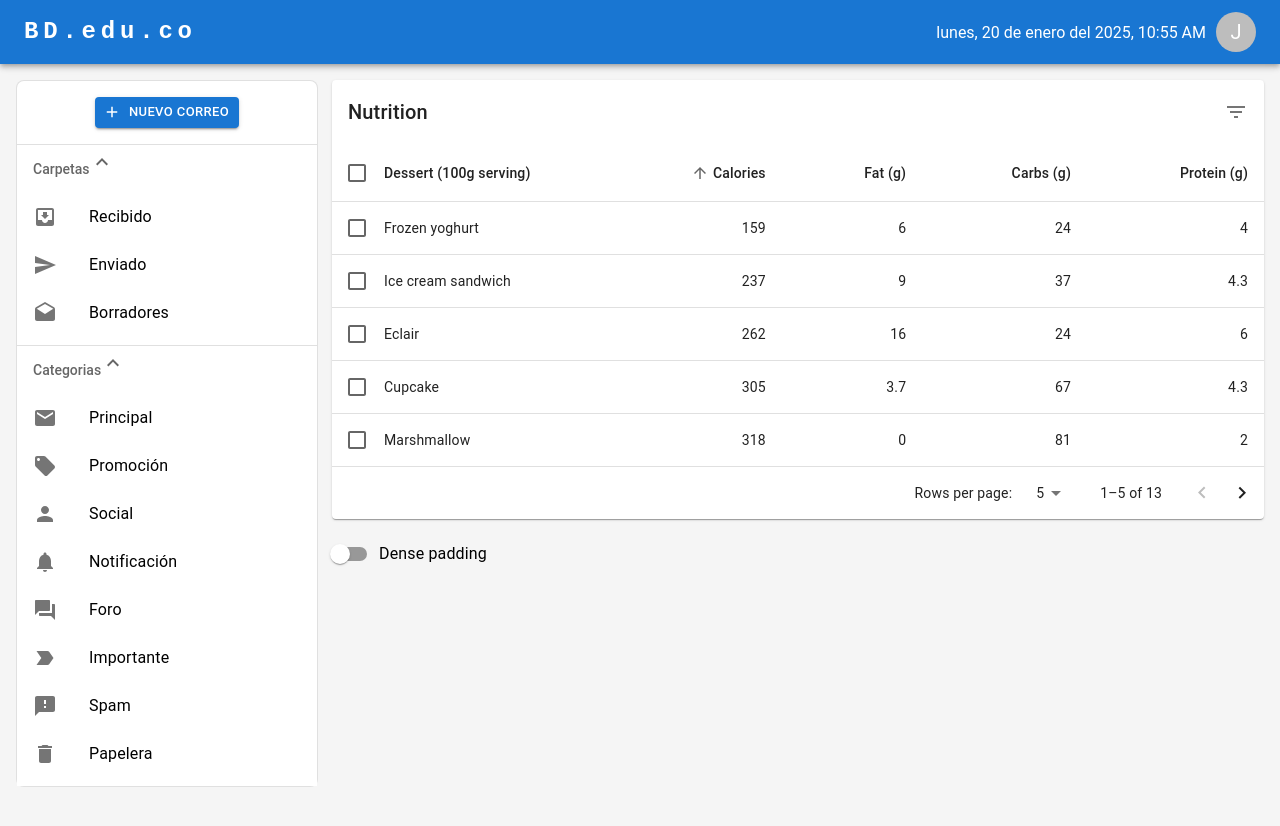
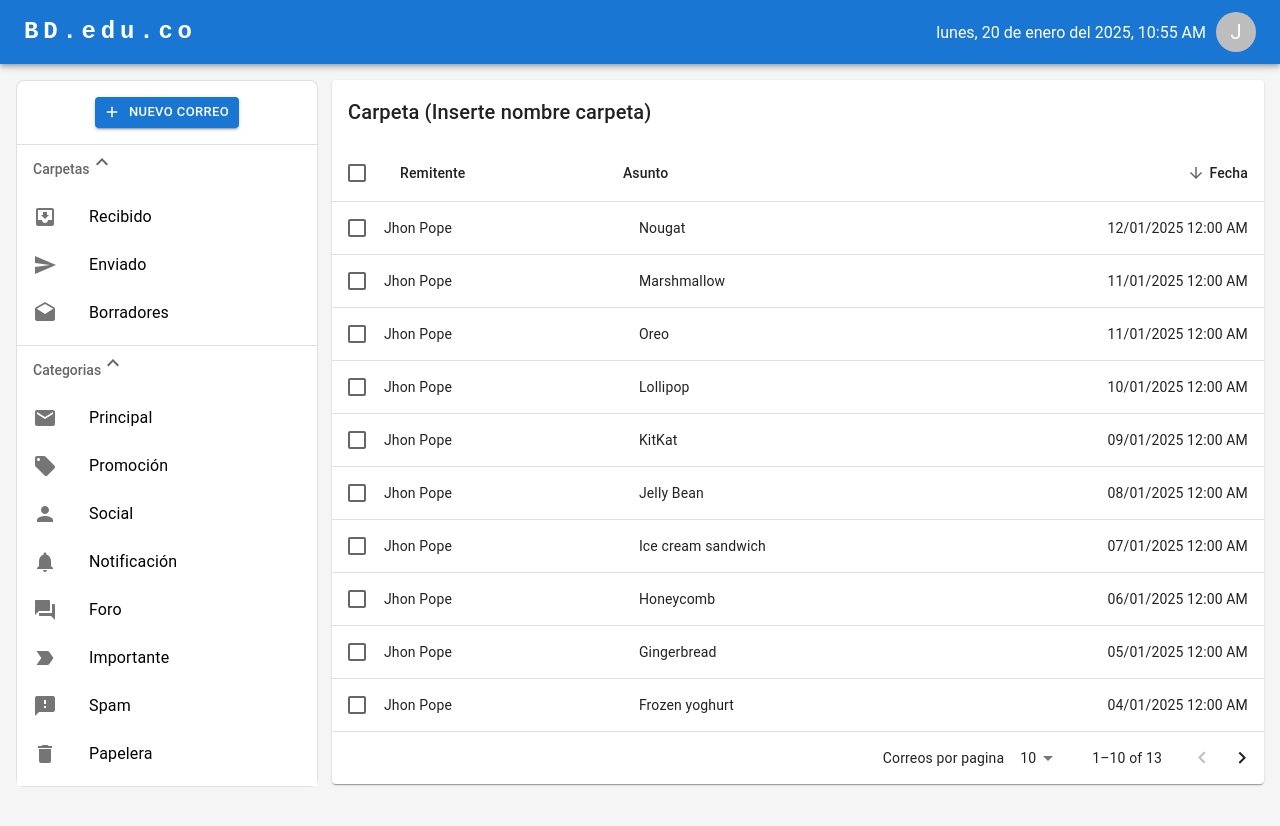
Before and after one commit to felimarod/modulo_bd1, a React (Vite) app in the folder front/: page /dashboard/mails in a window 1280 px wide. Shown: the top 826 px of the page. Built offline with nearby package versions, Linux system fonts and the light colour scheme.

Commit message:
front: Modificación para agregar los datos pertinentes en la tabla de mails

```diff
--- a/front/src/components/Dashboard/mails/EnhancedTable.tsx
+++ b/front/src/components/Dashboard/mails/EnhancedTable.tsx
@@ -1,6 +1,10 @@
-import * as React from "react";
+import DeleteIcon from "@mui/icons-material/Delete";
+import FilterListIcon from "@mui/icons-material/FilterList";
+import Box from "@mui/material/Box";
+import Checkbox from "@mui/material/Checkbox";
+import IconButton from "@mui/material/IconButton";
+import Paper from "@mui/material/Paper";
 import { alpha } from "@mui/material/styles";
-import Box from "@mui/material/Box";
 import Table from "@mui/material/Table";
 import TableBody from "@mui/material/TableBody";
 import TableCell from "@mui/material/TableCell";
@@ -10,16 +14,11 @@ import TablePagination from "@mui/material/TablePagination";
 import TableRow from "@mui/material/TableRow";
 import TableSortLabel from "@mui/material/TableSortLabel";
 import Toolbar from "@mui/material/Toolbar";
+import Tooltip from "@mui/material/Tooltip";
 import Typography from "@mui/material/Typography";
-import Paper from "@mui/material/Paper";
-import Checkbox from "@mui/material/Checkbox";
-import IconButton from "@mui/material/IconButton";
-import Tooltip from "@mui/material/Tooltip";
-import FormControlLabel from "@mui/material/FormControlLabel";
-import Switch from "@mui/material/Switch";
-import DeleteIcon from "@mui/icons-material/Delete";
-import FilterListIcon from "@mui/icons-material/FilterList";
 import { visuallyHidden } from "@mui/utils";
+import dayjs from "dayjs";
+import * as React from "react";
 
 // Tabla con los correos con:
 // - Remitente
@@ -35,45 +34,59 @@ import { visuallyHidden } from "@mui/utils";
 // ];
 interface Data {
   id: number;
-  calories: number;
-  carbs: number;
-  fat: number;
-  name: string;
-  protein: number;
+  remitente: string;
+  asunto: string;
+  fecha: string;
 }
+
+const textoFecha = (fecha: Date) => {
+  console.log(fecha);
+  return dayjs(fecha.toISOString()).format("MM/DD/YYYY h:mm A");
+};
 
 function createData(
   id: number,
-  name: string,
-  calories: number,
-  fat: number,
-  carbs: number,
-  protein: number
+  remitente: string,
+  asunto: string,
+  fecha: string
 ): Data {
   return {
     id,
-    name,
-    calories,
-    fat,
-    carbs,
-    protein,
+    remitente,
+    asunto,
+    fecha,
   };
 }
 
 const rows = [
-  createData(1, "Cupcake", 305, 3.7, 67, 4.3),
-  createData(2, "Donut", 452, 25.0, 51, 4.9),
-  createData(3, "Eclair", 262, 16.0, 24, 6.0),
-  createData(4, "Frozen yoghurt", 159, 6.0, 24, 4.0),
-  createData(5, "Gingerbread", 356, 16.0, 49, 3.9),
-  createData(6, "Honeycomb", 408, 3.2, 87, 6.5),
-  createData(7, "Ice cream sandwich", 237, 9.0, 37, 4.3),
-  createData(8, "Jelly Bean", 375, 0.0, 94, 0.0),
-  createData(9, "KitKat", 518, 26.0, 65, 7.0),
-  createData(10, "Lollipop", 392, 0.2, 98, 0.0),
-  createData(11, "Marshmallow", 318, 0, 81, 2.0),
-  createData(12, "Nougat", 360, 19.0, 9, 37.0),
-  createData(13, "Oreo", 437, 18.0, 63, 4.0),
+  createData(1, "Jhon Pope", "Cupcake", textoFecha(new Date("01/01/2025"))),
+  createData(2, "Jhon Pope", "Donut", textoFecha(new Date("02/01/2025"))),
+  createData(3, "Jhon Pope", "Eclair", textoFecha(new Date("03/01/2025"))),
+  createData(
+    4,
+    "Jhon Pope",
+    "Frozen yoghurt",
+    textoFecha(new Date("04/01/2025"))
+  ),
+  createData(5, "Jhon Pope", "Gingerbread", textoFecha(new Date("05/01/2025"))),
+  createData(6, "Jhon Pope", "Honeycomb", textoFecha(new Date("06/01/2025"))),
+  createData(
+    7,
+    "Jhon Pope",
+    "Ice cream sandwich",
+    textoFecha(new Date("07/01/2025"))
+  ),
+  createData(8, "Jhon Pope", "Jelly Bean", textoFecha(new Date("08/01/2025"))),
+  createData(9, "Jhon Pope", "KitKat", textoFecha(new Date("09/01/2025"))),
+  createData(10, "Jhon Pope", "Lollipop", textoFecha(new Date("10/01/2025"))),
+  createData(
+    11,
+    "Jhon Pope",
+    "Marshmallow",
+    textoFecha(new Date("11/01/2025"))
+  ),
+  createData(12, "Jhon Pope", "Nougat", textoFecha(new Date("12/01/2025"))),
+  createData(13, "Jhon Pope", "Oreo", textoFecha(new Date("11/01/2025"))),
 ];
 
 function descendingComparator<T>(a: T, b: T, orderBy: keyof T) {
@@ -88,14 +101,10 @@ function descendingComparator<T>(a: T, b: T, orderBy: keyof T) {
 
 type Order = "asc" | "desc";
 
-// eslint-disable-next-line @typescript-eslint/no-explicit-any
-function getComparator<Key extends keyof any>(
+function getComparator<Key extends keyof Data>(
   order: Order,
   orderBy: Key
-): (
-  a: { [key in Key]: number | string },
-  b: { [key in Key]: number | string }
-) => number {
+): (a: Data, b: Data) => number {
   return order === "desc"
     ? (a, b) => descendingComparator(a, b, orderBy)
     : (a, b) => -descendingComparator(a, b, orderBy);
@@ -110,34 +119,22 @@ interface HeadCell {
 
 const headCells: readonly HeadCell[] = [
   {
-    id: "name",
+    id: "remitente",
+    numeric: false,
+    disablePadding: false,
+    label: "Remitente",
+  },
+  {
+    id: "asunto",
     numeric: false,
     disablePadding: true,
-    label: "Dessert (100g serving)",
+    label: "Asunto",
   },
   {
-    id: "calories",
-    numeric: true,
+    id: "fecha",
+    numeric: false,
     disablePadding: false,
-    label: "Calories",
-  },
-  {
-    id: "fat",
-    numeric: true,
-    disablePadding: false,
-    label: "Fat (g)",
-  },
-  {
-    id: "carbs",
-    numeric: true,
-    disablePadding: false,
-    label: "Carbs (g)",
-  },
-  {
-    id: "protein",
-    numeric: true,
-    disablePadding: false,
-    label: "Protein (g)",
+    label: "Fecha",
   },
 ];
 
@@ -181,10 +178,10 @@ function EnhancedTableHead(props: EnhancedTableProps) {
             }}
           />
         </TableCell>
-        {headCells.map((headCell) => (
+        {headCells.map((headCell, pos) => (
           <TableCell
             key={headCell.id}
-            align={headCell.numeric ? "right" : "left"}
+            align={pos === headCells.length - 1 ? "right" : "left"}
             padding={headCell.disablePadding ? "none" : "normal"}
             sortDirection={orderBy === headCell.id ? order : false}
           >
@@ -243,19 +240,13 @@ function EnhancedTableToolbar(props: EnhancedTableToolbarProps) {
           id="tableTitle"
           component="div"
         >
-          Nutrition
+          Carpeta (Inserte nombre carpeta)
         </Typography>
       )}
-      {numSelected > 0 ? (
+      {numSelected > 0 && (
         <Tooltip title="Delete">
           <IconButton>
             <DeleteIcon />
-          </IconButton>
-        </Tooltip>
-      ) : (
-        <Tooltip title="Filter list">
-          <IconButton>
-            <FilterListIcon />
           </IconButton>
         </Tooltip>
       )}
@@ -263,12 +254,11 @@ function EnhancedTableToolbar(props: EnhancedTableToolbarProps) {
   );
 }
 export default function EnhancedTable() {
-  const [order, setOrder] = React.useState<Order>("asc");
-  const [orderBy, setOrderBy] = React.useState<keyof Data>("calories");
+  const [order, setOrder] = React.useState<Order>("desc");
+  const [orderBy, setOrderBy] = React.useState<keyof Data>("fecha");
   const [selected, setSelected] = React.useState<readonly number[]>([]);
   const [page, setPage] = React.useState(0);
-  const [dense, setDense] = React.useState(false);
-  const [rowsPerPage, setRowsPerPage] = React.useState(5);
+  const [rowsPerPage, setRowsPerPage] = React.useState(10);
 
   const handleRequestSort = (
     event: React.MouseEvent<unknown>,
@@ -318,10 +308,6 @@ export default function EnhancedTable() {
     setPage(0);
   };
 
-  const handleChangeDense = (event: React.ChangeEvent<HTMLInputElement>) => {
-    setDense(event.target.checked);
-  };
-
   // Avoid a layout jump when reaching the last page with empty rows.
   const emptyRows =
     page > 0 ? Math.max(0, (1 + page) * rowsPerPage - rows.length) : 0;
@@ -342,7 +328,7 @@ export default function EnhancedTable() {
           <Table
             sx={{ minWidth: 750 }}
             aria-labelledby="tableTitle"
-            size={dense ? "small" : "medium"}
+            size="medium"
           >
             <EnhancedTableHead
               numSelected={selected.length}
@@ -383,19 +369,17 @@ export default function EnhancedTable() {
                       scope="row"
                       padding="none"
                     >
-                      {row.name}
+                      {row.remitente}
                     </TableCell>
-                    <TableCell align="right">{row.calories}</TableCell>
-                    <TableCell align="right">{row.fat}</TableCell>
-                    <TableCell align="right">{row.carbs}</TableCell>
-                    <TableCell align="right">{row.protein}</TableCell>
+                    <TableCell align="left">{row.asunto}</TableCell>
+                    <TableCell align="right">{row.fecha}</TableCell>
                   </TableRow>
                 );
               })}
               {emptyRows > 0 && (
                 <TableRow
                   style={{
-                    height: (dense ? 33 : 53) * emptyRows,
+                    height: 53 * emptyRows,
                   }}
                 >
                   <TableCell colSpan={6} />
@@ -405,19 +389,16 @@ export default function EnhancedTable() {
           </Table>
         </TableContainer>
         <TablePagination
-          rowsPerPageOptions={[5, 10, 25]}
+          rowsPerPageOptions={[10, 20, 30]}
           component="div"
           count={rows.length}
           rowsPerPage={rowsPerPage}
+          labelRowsPerPage="Correos por pagina"
           page={page}
           onPageChange={handleChangePage}
           onRowsPerPageChange={handleChangeRowsPerPage}
         />
       </Paper>
-      <FormControlLabel
-        control={<Switch checked={dense} onChange={handleChangeDense} />}
-        label="Dense padding"
-      />
     </Box>
   );
 }
```
Lines whose indentation alone changed are shown as unchanged.
